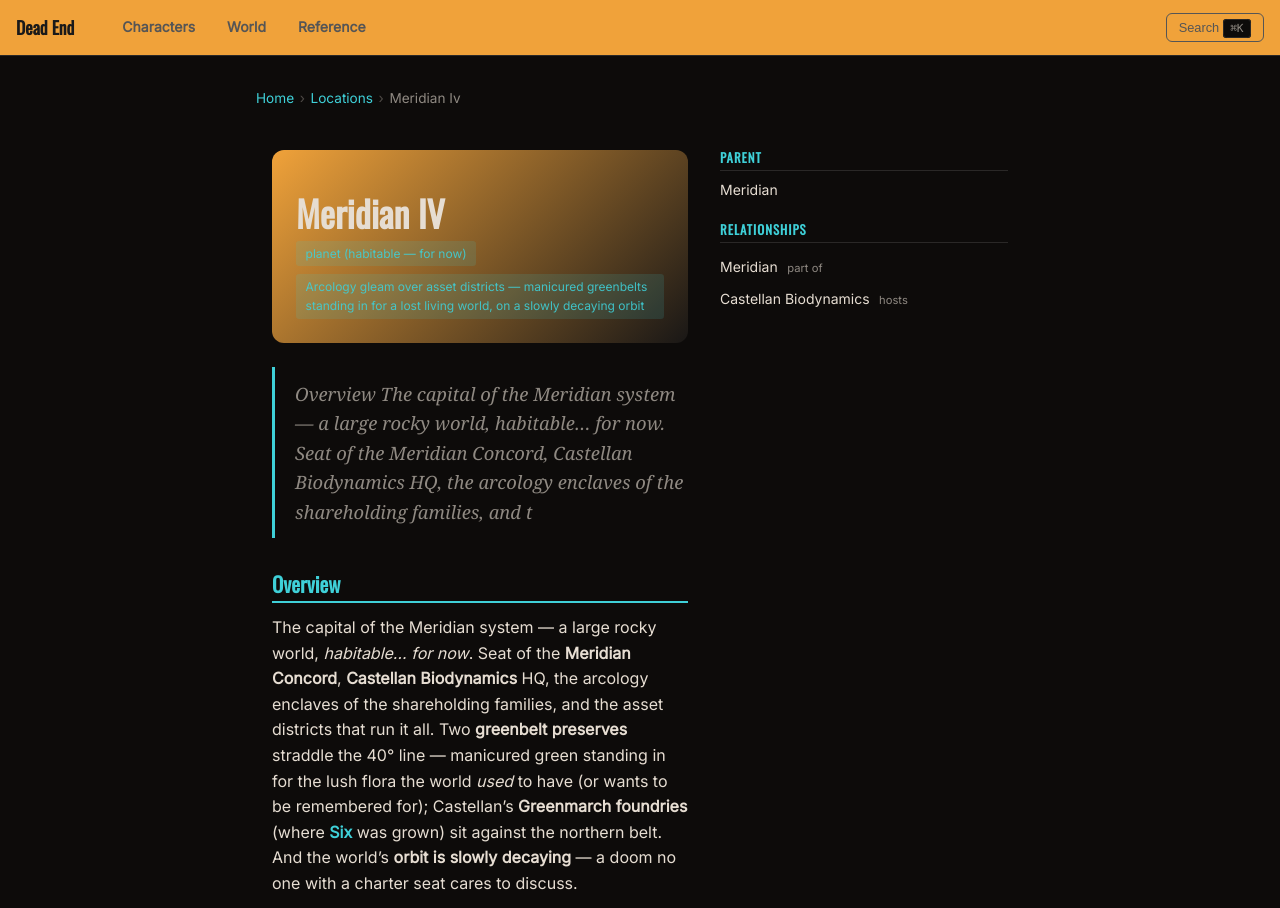
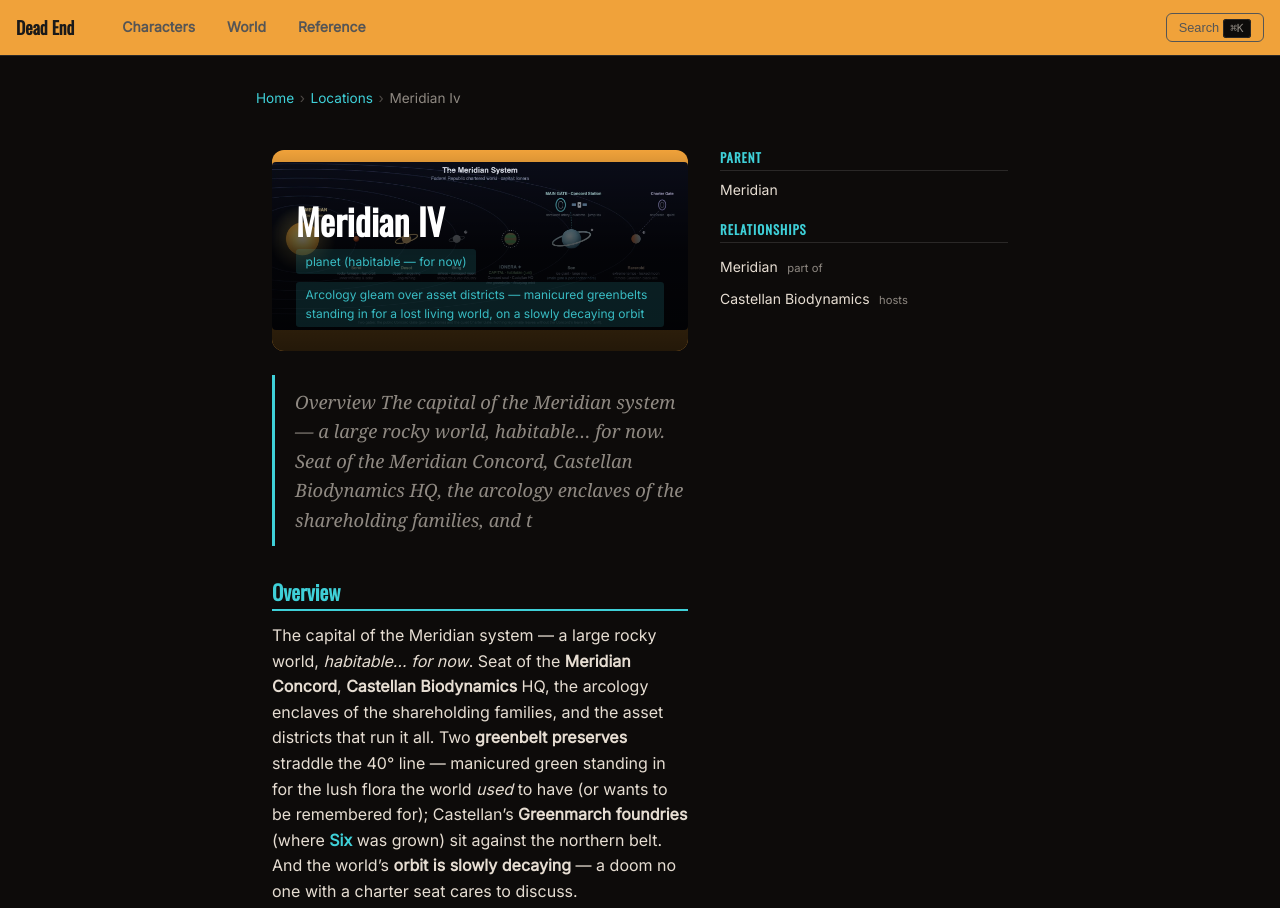
Before and after one commit to AntTheLimey/dead-end, a website: page docs/locations/meridian-iv.html in a window 1280 px wide. Shown: the top 908 px of the page. Drawn offline with nearby package versions, Linux system fonts and the light colour scheme.

Commit message:
Add Meridian system art to Meridian IV

```diff
--- a/docs/locations/meridian-iv.html
+++ b/docs/locations/meridian-iv.html
@@ -62,9 +62,12 @@
 
 <main class="content">
 <nav class="breadcrumbs" aria-label="Breadcrumb"><a href="../index.html">Home</a><span class="sep">&rsaquo;</span><a href="index.html">Locations</a><span class="sep">&rsaquo;</span>Meridian Iv</nav>
-<div class="content-with-sidebar"><div class="main"><div class="hero-banner hero-banner-no-img">
-  <h1>Meridian IV</h1>
-  <div class="meta"><span class="metadata-badge">planet (habitable — for now)</span><span class="metadata-badge">Arcology gleam over asset districts — manicured greenbelts standing in for a lost living world, on a slowly decaying orbit</span></div>
+<div class="content-with-sidebar"><div class="main"><div class="hero-banner">
+  <img class="hero-banner-img" src="../images/locations/Meridian.webp" alt="Meridian IV">
+  <div class="hero-banner-overlay">
+    <h1>Meridian IV</h1>
+    <div class="meta"><span class="metadata-badge">planet (habitable — for now)</span><span class="metadata-badge">Arcology gleam over asset districts — manicured greenbelts standing in for a lost living world, on a slowly decaying orbit</span></div>
+  </div>
 </div>
 <div class="pull-quote">Overview
 The capital of the Meridian system — a large rocky world, habitable… for now. Seat of the
```
Also changed, not shown: docs/images/locations/Meridian.webp (added).
